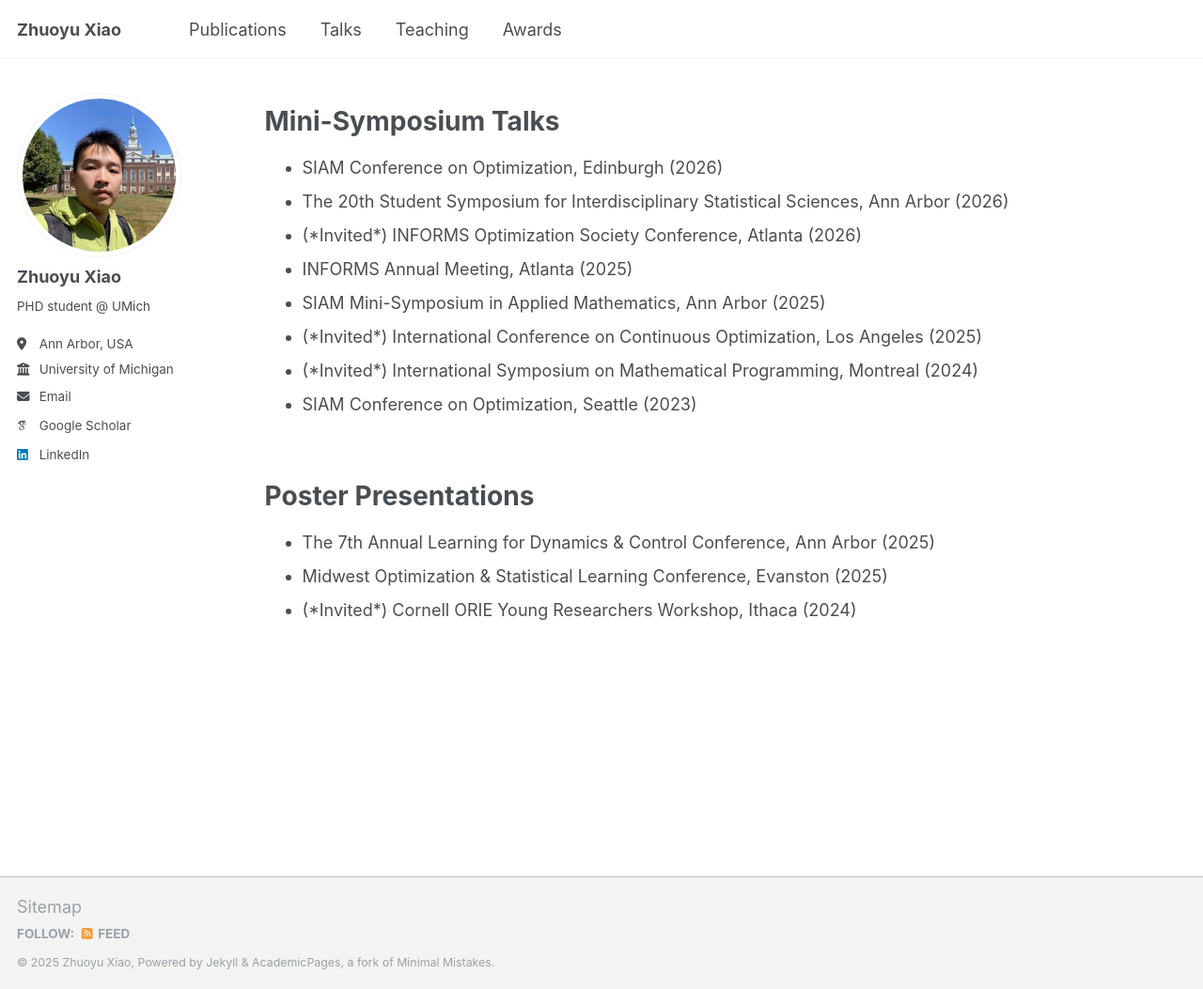
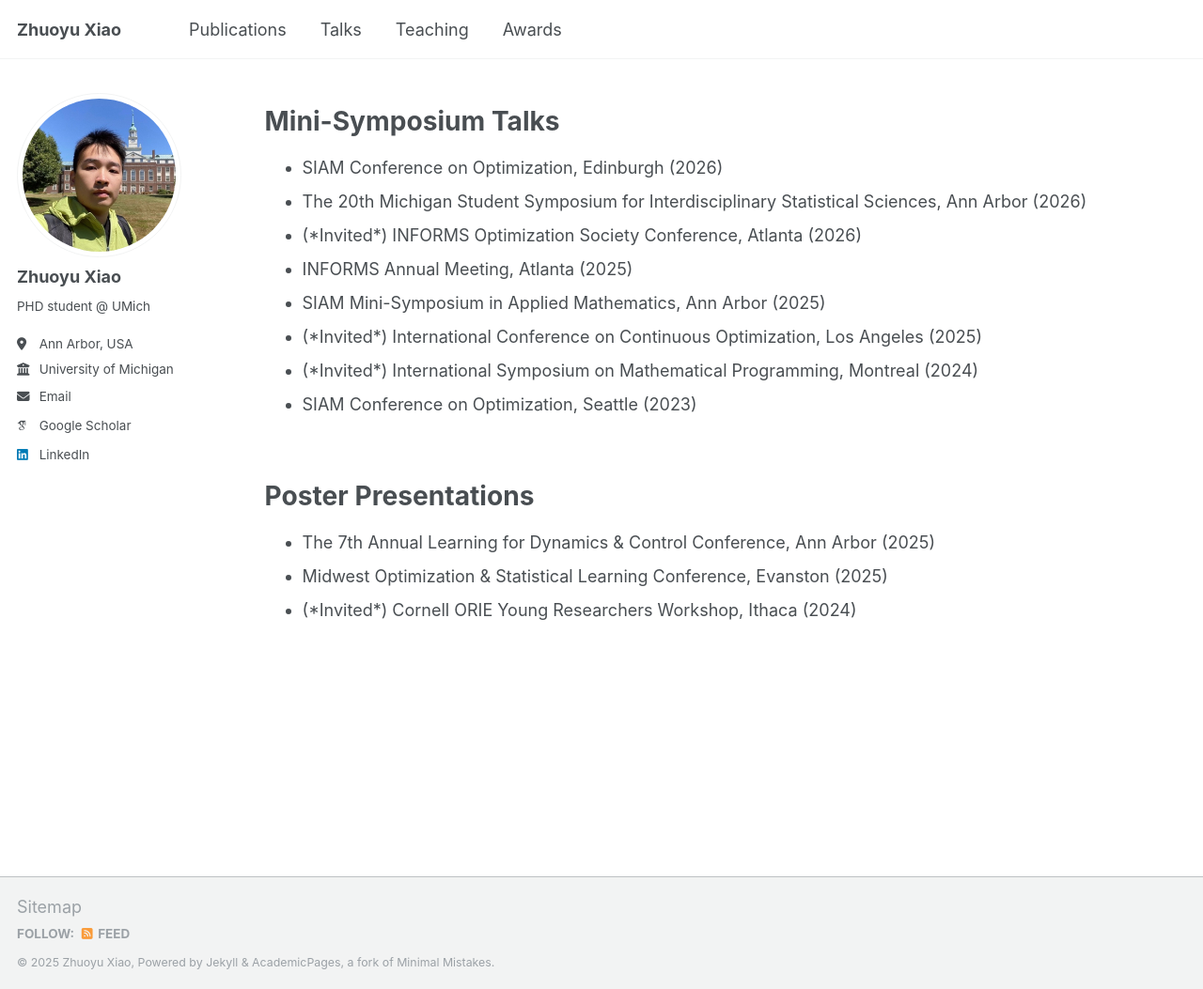
Before and after one commit to zyxiao97/zyxiao97.github.io, a Jekyll site: the page built from _pages/talks.md, in a window 1280 px wide and 1053 px high. Shown: the whole window at 94% size. Built offline with Jekyll 4.4.1, drawn with Linux system fonts in a browser that asks for light colours; some web fonts are replaced.

Commit message:
Update talks.md

```diff
--- a/_pages/talks.md
+++ b/_pages/talks.md
@@ -9,7 +9,7 @@ Mini-Symposium Talks
 ======
 
 - SIAM Conference on Optimization, Edinburgh (2026)
-- The 20th Student Symposium for Interdisciplinary Statistical Sciences, Ann Arbor (2026)
+- The 20th Michigan Student Symposium for Interdisciplinary Statistical Sciences, Ann Arbor (2026)
 - (\*Invited\*) INFORMS Optimization Society Conference, Atlanta (2026)
 - INFORMS Annual Meeting, Atlanta (2025)
 - SIAM Mini-Symposium in Applied Mathematics, Ann Arbor (2025)
```
